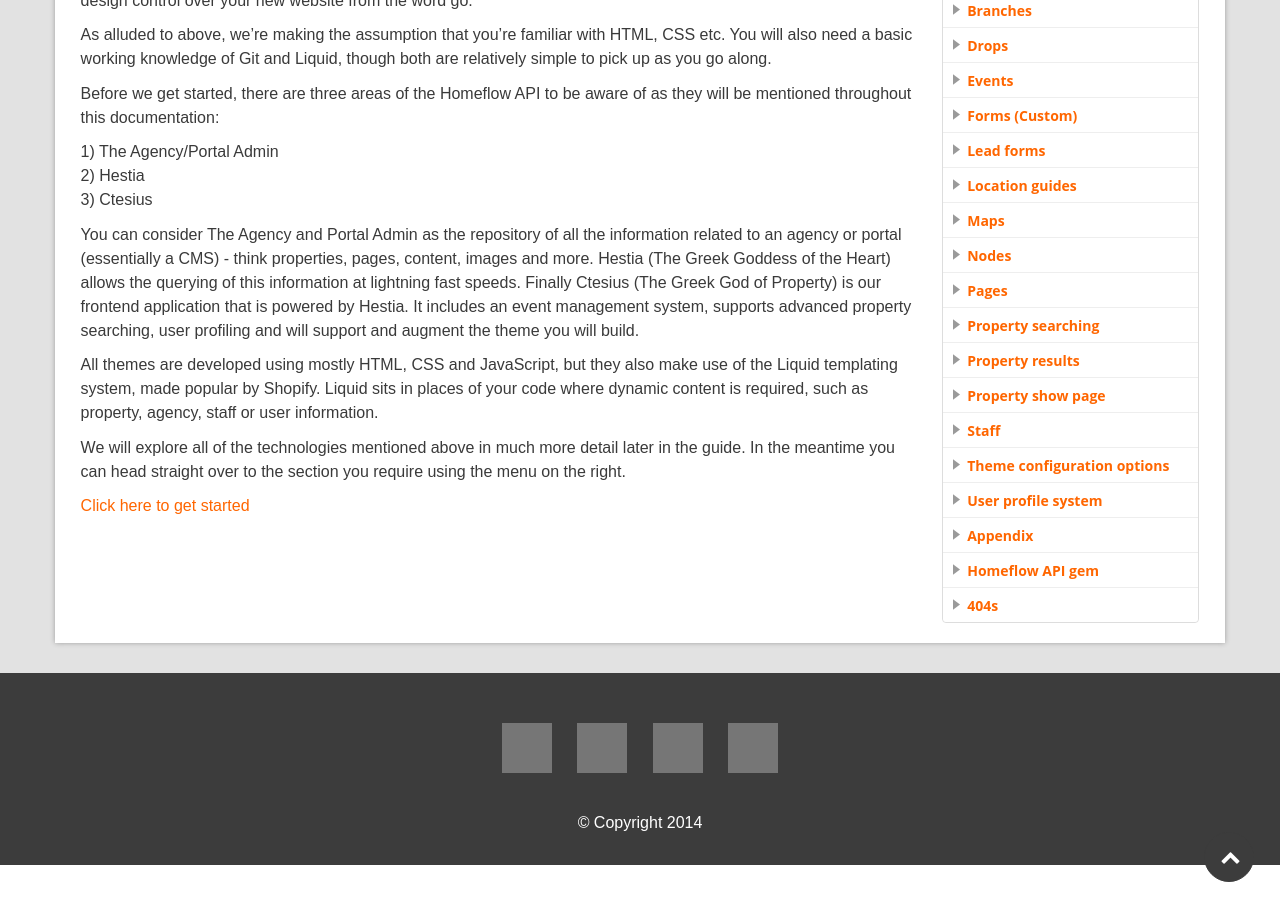
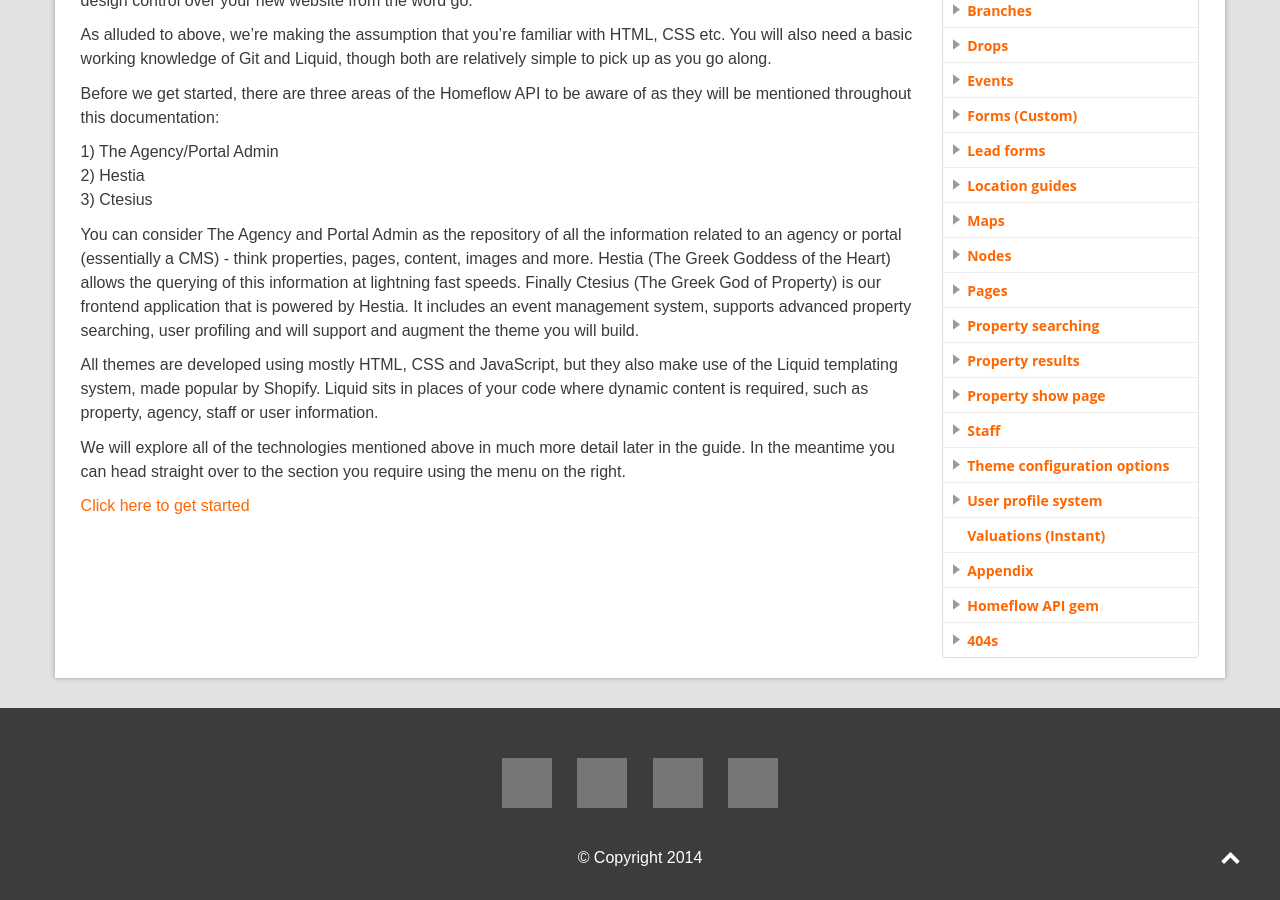
Before and after one commit to homeflow/homeflow.github.io, a Jekyll site: the page built from index.md, in a window 1280 px wide and 900 px high, scrolled down 629 px, cut to the strip 0-900 px from the top of the window. Built offline with Jekyll 4.4.1, drawn with Linux system fonts in a browser that asks for light colours; grey boxes are pictures that could not be loaded.

Commit message:
Valuations sidebar

```diff
--- a/_config.yml
+++ b/_config.yml
@@ -101,6 +101,8 @@ sections:
   - title: User profile system
     id: user-profile-system
     sub: true
+  - title: Valuations (Instant)
+    id: valuations
   - title: Appendix
     id: appendix
     sub: true
```
